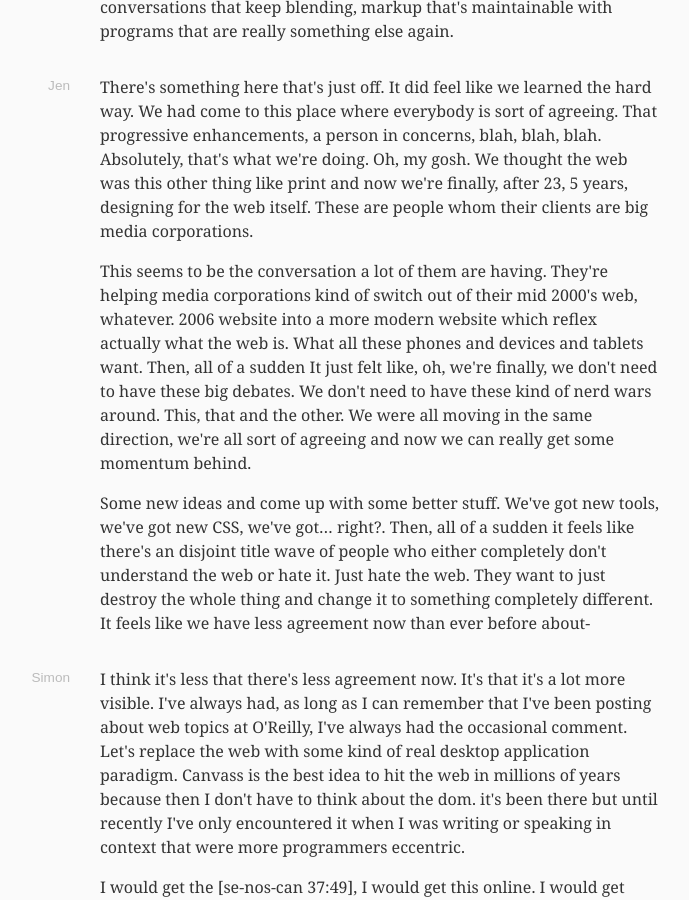
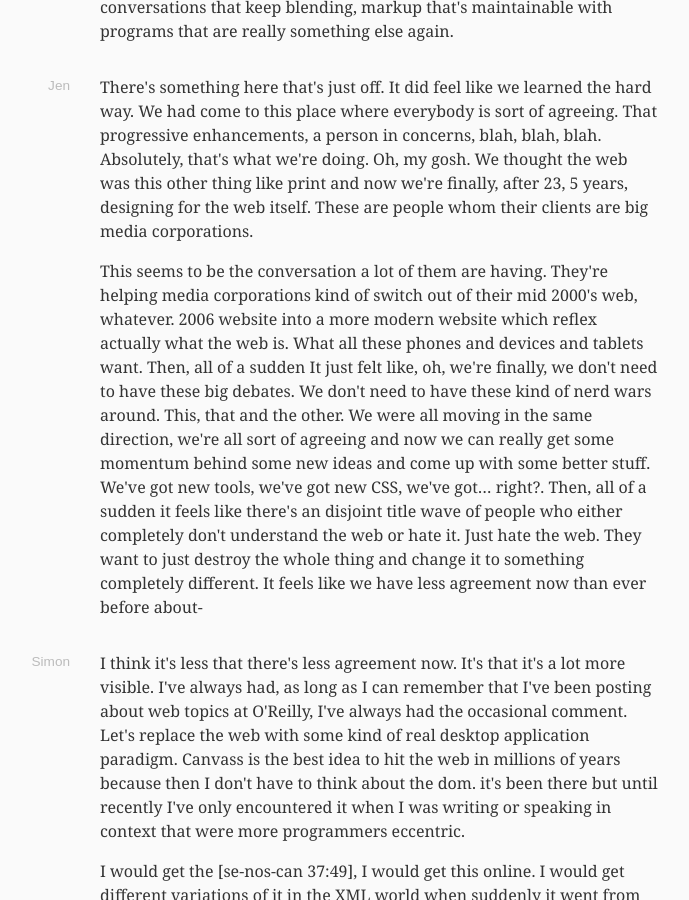
Before and after one commit to jensimmons/webahead-transcripts, a Jekyll site: the page built from _posts/transcripts/2014-04-03-065.html, in a window 1280 px wide and 900 px high, scrolled down 13052 px. Shown: the whole window, without its empty margins (280-969 px from the left). Built offline with Jekyll 4.4.1, drawn with Linux system fonts in a browser that asks for light colours; Markdown is read by kramdown in place of the engine named in the settings.

Commit message:
Remove paragraph break in the middle of a sentence

```diff
--- a/_posts/transcripts/2014-04-03-065.html
+++ b/_posts/transcripts/2014-04-03-065.html
@@ -158,8 +158,7 @@ permalink: 65/
 
 <dt>Jen</dt>
 <dd><p>There's something here that's just off. It did feel like we learned the hard way. We had come to this place where everybody is sort of agreeing. That progressive enhancements, a person in concerns, blah, blah, blah. Absolutely, that's what we're doing. Oh, my gosh. We thought the web was this other thing like print and now we're finally, after 23, 5 years, designing for the web itself. These are people whom their clients are big media corporations.</p>
-<p>This seems to be the conversation a lot of them are having. They're helping media corporations kind of switch out of their mid 2000's web, whatever. 2006 website into a more modern website which reflex actually what the web is. What all these phones and devices and tablets want. Then, all of a sudden It just felt like, oh, we're finally, we don't need to have these big debates. We don't need to have these kind of nerd wars around. This, that and the other. We were all moving in the same direction, we're all sort of agreeing and now we can really get some momentum behind.</p>
-<p>Some new ideas and come up with some better stuff. We've got new tools, we've got new CSS, we've got… right?. Then, all of a sudden it feels like there's an disjoint title wave of people who either completely don't understand the web or hate it. Just hate the web. They want to just destroy the whole thing and change it to something completely different. It feels like we have less agreement now than ever before about-</p></dd>
+<p>This seems to be the conversation a lot of them are having. They're helping media corporations kind of switch out of their mid 2000's web, whatever. 2006 website into a more modern website which reflex actually what the web is. What all these phones and devices and tablets want. Then, all of a sudden It just felt like, oh, we're finally, we don't need to have these big debates. We don't need to have these kind of nerd wars around. This, that and the other. We were all moving in the same direction, we're all sort of agreeing and now we can really get some momentum behind some new ideas and come up with some better stuff. We've got new tools, we've got new CSS, we've got… right?. Then, all of a sudden it feels like there's an disjoint title wave of people who either completely don't understand the web or hate it. Just hate the web. They want to just destroy the whole thing and change it to something completely different. It feels like we have less agreement now than ever before about-</p></dd>
 
 <dt>Simon</dt>
 <dd><p>I think it's less that there's less agreement now. It's that it's a lot more visible. I've always had, as long as I can remember that I've been posting about web topics at O'Reilly, I've always had the occasional comment. Let's replace the web with some kind of real desktop application paradigm. Canvass is the best idea to hit the web in millions of years because then I don't have to think about the dom. it's been there but until recently I've only encountered it when I was writing or speaking in context that were more programmers eccentric.</p>
```
